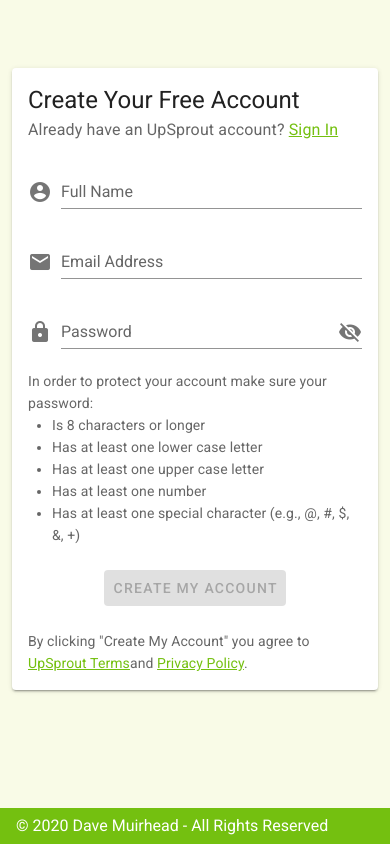
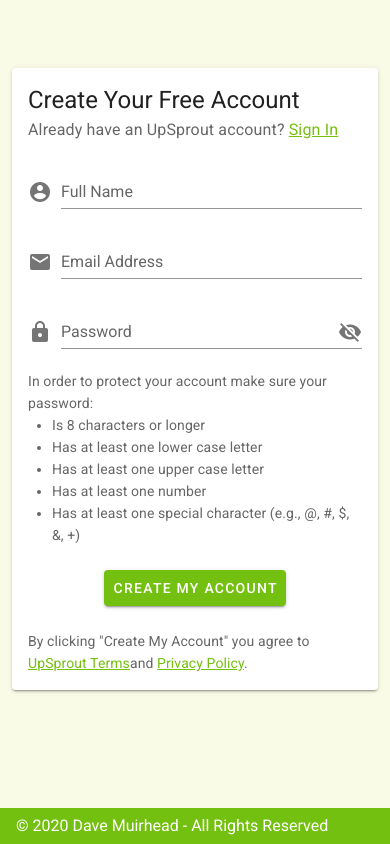
Before and after one commit to DaveMuirhead/naboo-pwa, a Nuxt app: page /registration in a window 390 px wide. Built offline with nearby package versions, Linux system fonts and the light colour scheme.

Commit message:
don't disable submit bc of mobile

```diff
--- a/pages/registration/index.vue
+++ b/pages/registration/index.vue
@@ -15,7 +15,7 @@
                 v-model="fullName"
                 label="Full Name"
                 prepend-icon="mdi-account-circle"
-                @blur="$v.fullName.$touch"
+                @blur="$v.fullName.$touch()"
                 :error-messages="fullNameErrors"
               ></v-text-field>
 
@@ -24,7 +24,7 @@
                 v-model="email"
                 label="Email Address"
                 prepend-icon="mdi-email"
-                @blur="$v.email.$touch"
+                @blur="$v.email.$touch()"
                 :error-messages="emailErrors"
               ></v-text-field>
 
@@ -33,7 +33,7 @@
                 v-model="password"
                 label="Password"
                 prepend-icon="mdi-lock"
-                @blur="$v.password.$touch"
+                @blur="$v.password.$touch()"
                 :type="showPassword ? 'text' : 'password'"
                 :append-icon="showPassword ? 'mdi-eye' : 'mdi-eye-off'"
                 @click:append="showPassword = !showPassword"
@@ -49,7 +49,7 @@
             </v-card-text>
             <v-card-actions>
               <v-spacer />
-              <v-btn type="submit" color="primary" :disabled="!isFormValid">Create My Account</v-btn>
+              <v-btn type="submit" color="primary">Create My Account</v-btn>
               <v-spacer />
             </v-card-actions>
             <v-card-text>
@@ -87,7 +87,8 @@
       email,
       // TODO: notRegistered gets invoked on every @input event - NEED TO DEBOUNCE
       notRegistered(email) {
-        if (email === '') return true
+        console.log('notRegistered called')
+        if (email === '') return true;
         return this.$axios
           .$get("/users/email/" + encodeURIComponent(email))
           .then((response) => {
@@ -115,6 +116,10 @@
   },
   methods: {
     signup() {
+      console.log('is iOS = ' + vm.$browserDetect.isIOS)
+      this.$v.$touch()
+      if (!this.$v.$invalid) {
+        console.log("calling register")
         this.emailError = null;
         this.passwordError = null;
         this.$store
@@ -156,17 +161,9 @@
             }
           });
       }
+    }
   },
   computed: {
-    isFormValid() {
-      this.$v.touch
-      var result =
-        this.$v.fullName.$dirty &&
-        this.$v.email.$dirty &&
-        this.$v.password.$dirty &&
-        !this.$v.$anyError
-      return result
-    },
     fullNameErrors() {
       return (this.$v.fullName.$dirty && !this.$v.fullName.required)
         ? ['Please enter your full name.']
@@ -189,8 +186,6 @@
       else if (this.emailError) {
         errors.push(this.emailError);
       }
-      console.log('signup emailErrors returning')
-      console.log(errors)
       return errors;
     },
     passwordErrors() {
@@ -202,13 +197,11 @@
         errors.push('Password is required.')
       }
       else if (!this.$v.password.strongPassword) {
-        errors.push('Please choose a stronger password with at least 8 characters, including a minimum of one each of upper and lower case letters, numbers and special characters.')
+        errors.push('Please choose a stronger password.')
       }
       else if (this.passwordError) {
         errors.push(this.passwordError);
       }
-      console.log('signup passwordErrors returning')
-      console.log(errors)
       return errors;
     }
   }
```
Lines whose indentation alone changed are shown as unchanged.
